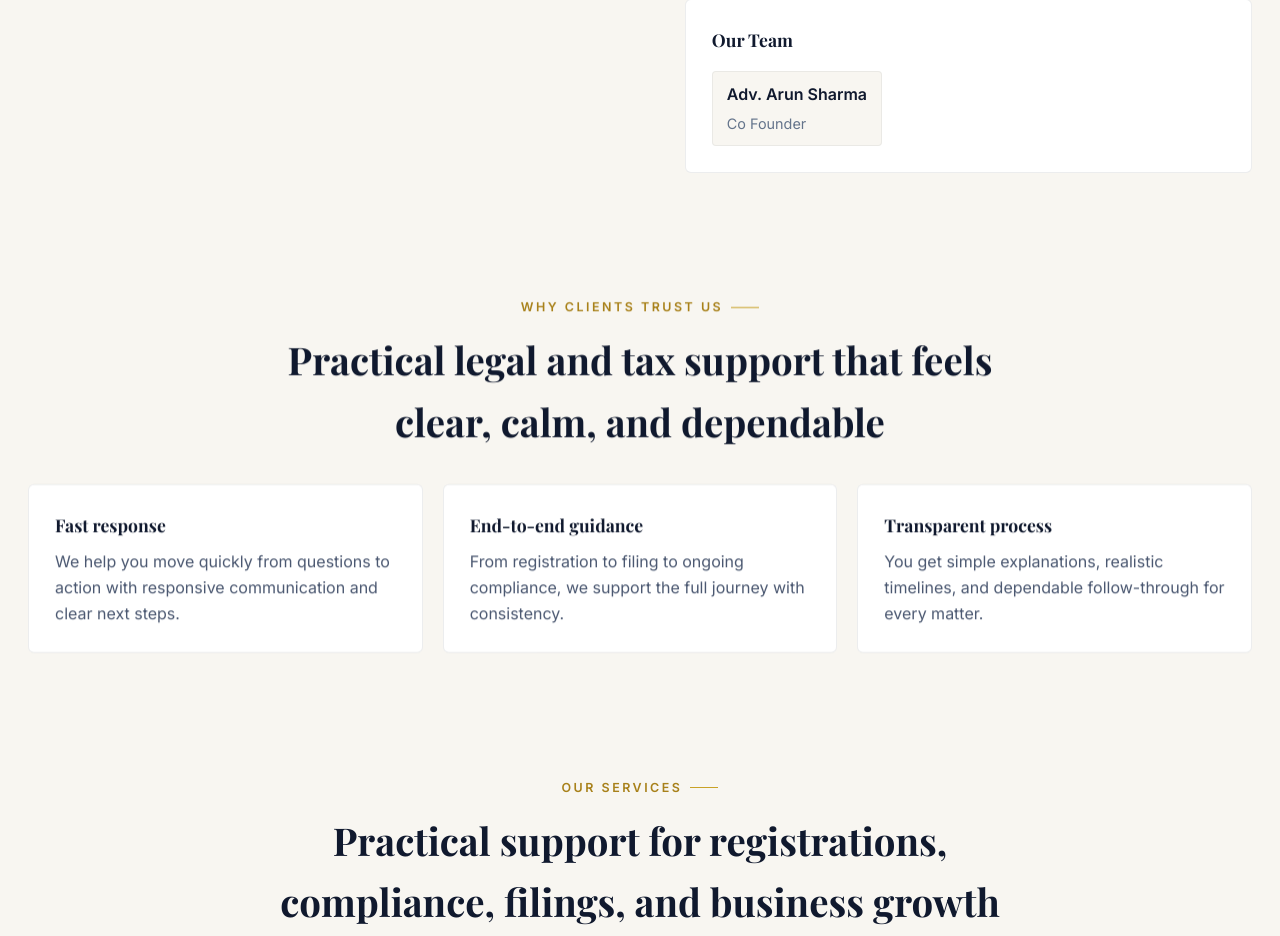
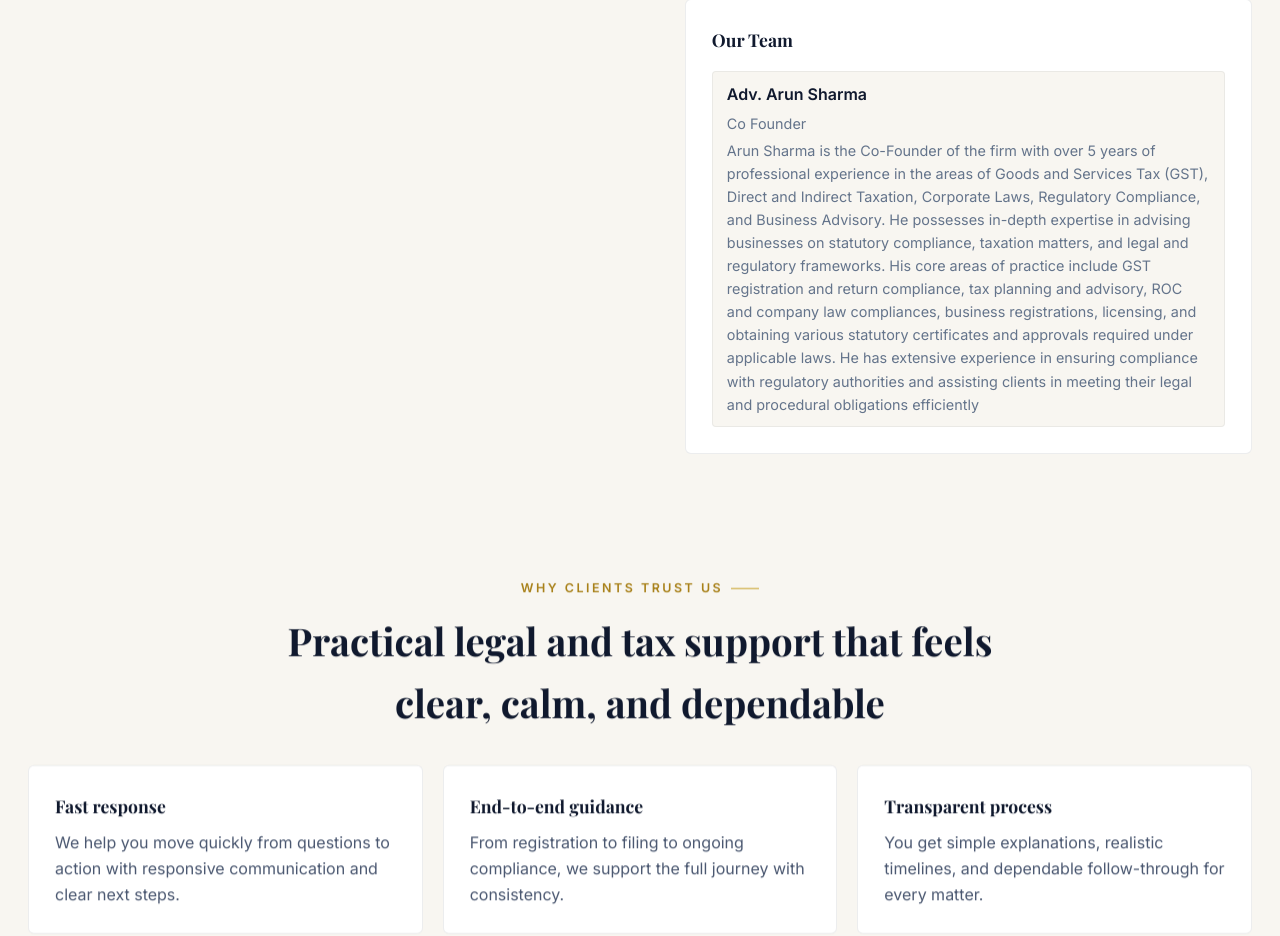
Before and after one commit to vandana061/MyAppPortal, a React (Vite) app: page / in a window 1280 px wide. Shown: the part 1931-2867 px from the top of the page. Built offline with nearby package versions, Linux system fonts and the light colour scheme.

Commit message:
make change in about section

```diff
--- a/src/About.tsx
+++ b/src/About.tsx
@@ -32,6 +32,9 @@ function About() {
               <div className="team-member">
                 <strong>Adv. Arun Sharma</strong>
                 <span>Co Founder</span>
+                <span>Arun Sharma is the Co-Founder of the firm with over 5 years of professional experience in the areas of Goods and Services Tax (GST), Direct and Indirect Taxation, Corporate Laws, Regulatory Compliance, and Business Advisory. He possesses in-depth expertise in advising businesses on statutory compliance, taxation matters, and legal and regulatory frameworks.
+
+His core areas of practice include GST registration and return compliance, tax planning and advisory, ROC and company law compliances, business registrations, licensing, and obtaining various statutory certificates and approvals required under applicable laws. He has extensive experience in ensuring compliance with regulatory authorities and assisting clients in meeting their legal and procedural obligations efficiently</span>
               </div>
             </div>
           </div>
```
